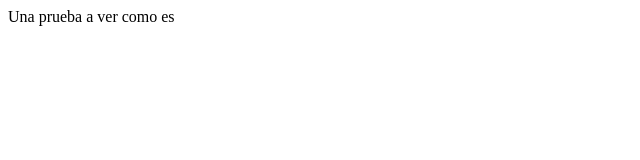
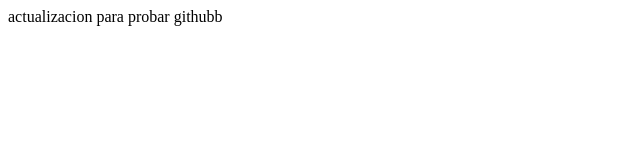
Before and after one commit to enmanueldbo/proyectoDemoCursoPrework, a plain HTML site: page index.html in a window 1280 px wide. Shown: the full height of the page, 0-640 px from the left. Drawn offline with Linux system fonts and the light colour scheme.

Commit message:
primer cambio, segundo commit

```diff
--- a/index.html
+++ b/index.html
@@ -7,6 +7,6 @@
     <title>Hola Mundoa</title>
 </head>
 <body>
-    Una prueba a ver como es
+  actualizacion para probar githubb
 </body>
 </html>
```
